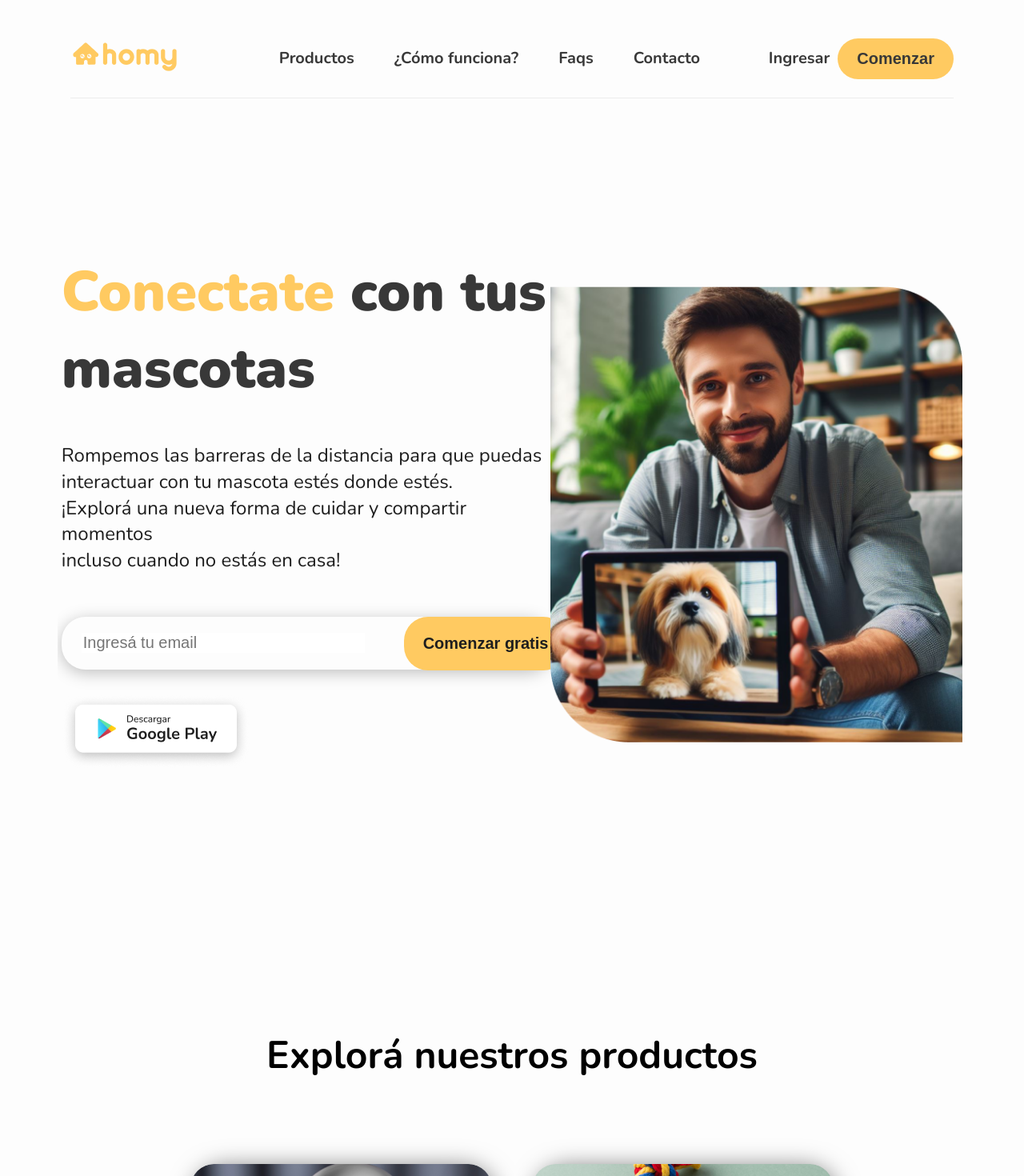
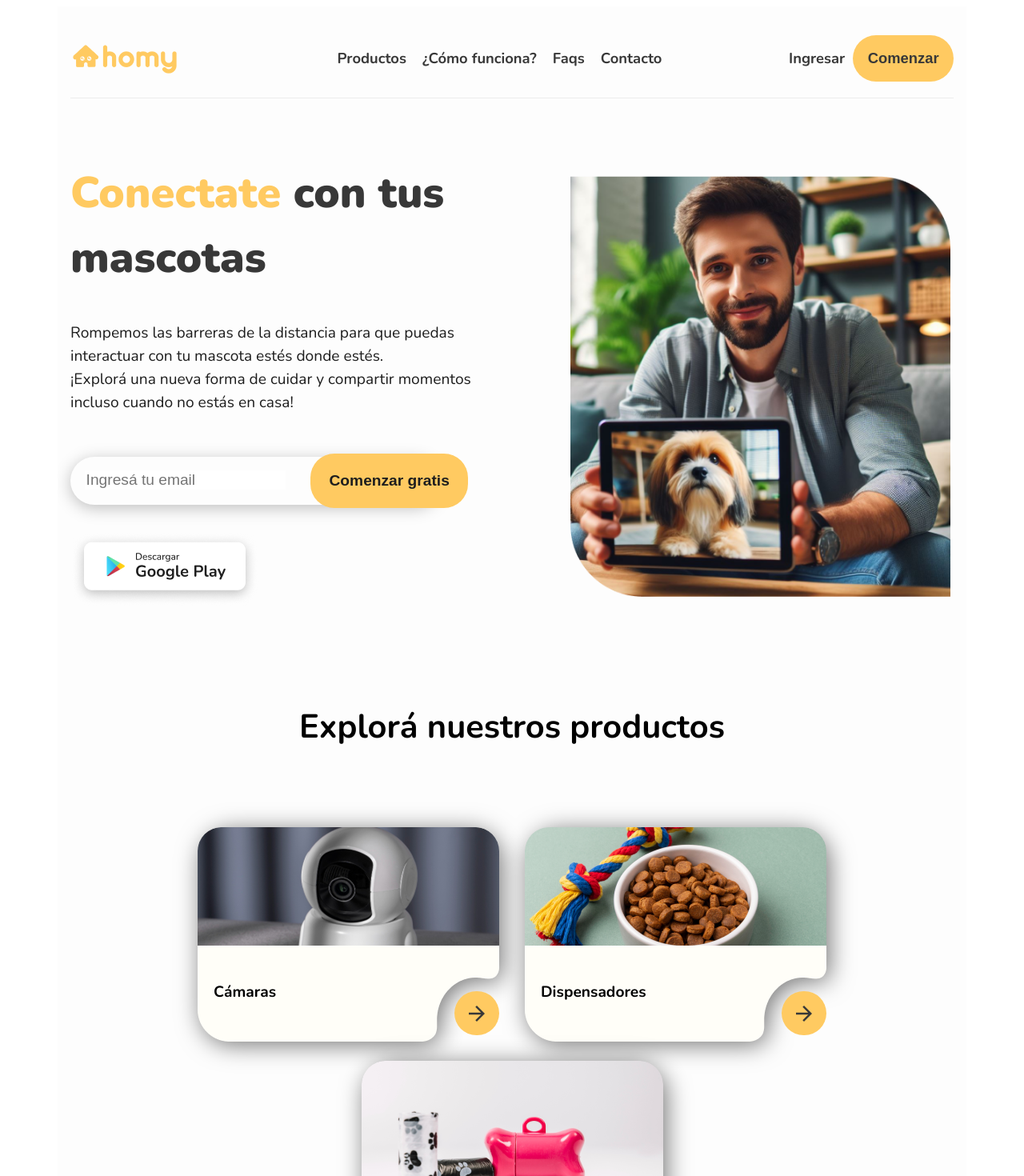
Before and after one commit to jimenabelentorrilla/homy, a React (Vite) app: page /signIn in a window 1280 px wide. Shown: the top 1470 px of the page at 80% size. Built offline with nearby package versions, Linux system fonts and the light colour scheme.

Commit message:
mq nav header y our

```diff
--- a/src/App.css
+++ b/src/App.css
@@ -2,6 +2,11 @@
   margin: 0 auto;
   padding: 1rem;
   overflow-x: hidden;
+  font-family: "Nunito", sans-serif;
+  line-height: 1.5;
+  background-color: #FDFDFD;
+  scroll-behavior: smooth;
+
   /*colors*/
   --accent: #FFCA61;
   --primary: #FFCA61;
@@ -9,16 +14,6 @@
   --black: #383838;
 }
 html {
-  font-family: "Nunito", sans-serif;
-  line-height: 1.5;
-  background-color: #FDFDFD;
-  scroll-behavior: smooth;
   max-width: 90%;
-  margin: 0 auto;
+  margin-inline: auto;
 }
-.contenedor{
-  display: flex;
-  justify-content: center;
-  flex-direction: column;
-  align-items: center;
-}
--- a/src/componentes/Header/Header.css
+++ b/src/componentes/Header/Header.css
@@ -3,9 +3,10 @@
 .header{
     display: flex;
     justify-content: center;
+    flex-direction: column;
     width: 88vw;
     align-items: center;
-    height: 130vh;
+    min-height: 45rem;
   }
   .hr-lf{
     display: flex;
@@ -22,7 +23,6 @@
   .hr-text h1{
     font-weight: 900;
     color: var(--black);
-    line-height: 95.48px;
     margin: 0;
   }
   .hr-text span{
@@ -31,36 +31,41 @@
   .hr-text p{
     font-weight: 400;
     color: #1E1E1E;
-    line-height: 32.74px;
     width: 100%;
   }
   .pos-btn{
     width: 100%;
+    display: flex;
+    flex-direction: row;
+    align-items: center;
   }
   .input-cnt{
     border-radius: 30px;
     box-shadow: 0px 4px 20px 0px #00000040;
     position: absolute;
-    padding: 20px 25px;
-    width: 92%;
+    padding: 1.1em;
+    width: 85%;
   }
 
   .input{
     color: var(--black);
     font-weight: 400;
     border: none;
-    width: 350px;
     outline: none;
   }
   .btn-ip{
-    padding: 22px 24px;
+    padding: 1.2em;
     border-radius: 30px;
     background-color: var(--accent);
     color: #1E1E1E;
     font-weight: 700;
     border: none;
     position: relative;
-    left: 70%;
+    left: 60%;
+  }
+  .google-btn img{
+    max-width: 100%;
+    display:block;
   }
   .google-btn:hover{
     cursor: pointer;
@@ -73,85 +78,90 @@
     align-items: center;
   }
   .hr-rg img{
-    max-width: 100%;
+    max-width: 90%;
     height: auto;
   }
 
   @media (width < 576px) {
-    .header{
-      flex-direction: column;
-    }
     .hr-rg{
       display: none;
     }
     .hr-text h1{
-      font-size: 2.9em;
-      line-height: 71.48px;
+      font-size: 2.2em;
     }
     .hr-text p{
-       font-size: 1em;
+       font-size: 0.8em;
     }
     .input, .btn-ip{
-      font-size: 1em;
+      font-size: 0.8em;
+    }
+    .input-cnt{
+      padding: 0.7em;
     }
   }
 
   @media (min-width: 576px) and (max-width: 767.99px){
-    .header{
-      flex-direction: column;
-    }
     .hr-rg{
       display: none;
     }
     .hr-text h1{
-      font-size: 3.6em;
+      font-size: 2.6em;
     }
     .hr-text p{
-       font-size: 1.2em;
-    }
-    .input, .btn-ip{
-      font-size: 1em;
-    }
-  }
-
-  @media (min-width: 768px) and (max-width: 991.99px){
-    .header{
-      flex-direction: column;
-    }
-    .hr-rg{
-      display: none;
-    }
-    .hr-text h1{
-      font-size: 4em;
-    }
-    .hr-text p{
-       font-size: 1.3em;
+       font-size: 0.9em;
     }
     .input, .btn-ip{
       font-size: 1.05em;
     }
   }
 
+  @media (min-width: 768px) and (max-width: 991.99px){
+    .hr-rg{
+      display: none;
+    }
+    .hr-text h1{
+      font-size: 3.5em;
+    }
+    .hr-text p{
+       font-size: 1.2em;
+    }
+    .input, .btn-ip{
+      font-size: 1.2em;
+    }
+  }
+
 
   @media (min-width: 992px) and (max-width: 1199.99px) {
-   .header{
-    flex-direction: column;
-   }
    .hr-rg{
     display: none;
     }
     .hr-text h1{
-      font-size: 4.375em;
+      font-size: 3.375em;
     }
     .hr-text p{
-       font-size: 1.4em;
+       font-size: 1.2em;
     }
     .input, .btn-ip{
-      font-size: 1.15em;
+      font-size: 1.2em;
     }
   }
+  @media (min-width: 1200px) and (max-width: 1399.99px) {
+    .header{
+      flex-direction: row;
+      justify-content: space-between;
+    }
+    .hr-text h1{
+      font-size: 3.375em;
+    }
+    .hr-text p{
+       font-size: 1.2em;
+    }
+    .input, .btn-ip{
+      font-size: 1.20em;
+    }
+   }
 
-  @media (width > 1200px){
+  @media (width > 1400px){
     .header{
       flex-direction: row;
       justify-content: space-between;
--- a/src/componentes/Header/Header.jsx
+++ b/src/componentes/Header/Header.jsx
@@ -6,7 +6,9 @@ import { AppContext } from "../../context/AppProvider";
 
 export const Header = () => {
 
-    const { handleOpenSignUp , email, onInputChange} = useContext(AppContext);
+    const { handleOpenSignUp , email, onInputChange, AosInit} = useContext(AppContext);
+
+    AosInit()
 
   return (
     <>
--- a/src/componentes/Nav/Nav.css
+++ b/src/componentes/Nav/Nav.css
@@ -3,14 +3,14 @@
     display: flex;
     flex-direction: row;
     align-items: center;
-    height: 98px;
+    min-height: 6.125rem;
     border-bottom: 1px solid #EDEDED;
     justify-content: space-between;
     width: 100%;
   }
   .ul-flex {
     flex-direction: row;
-    gap: 50px;
+    gap: 3.125em;
     list-style-type: none;
   }
   .ul-flex li, .cnt-flex p, .cnt-flex button{
@@ -21,18 +21,22 @@
   .ul-flex a{
     text-decoration: none;
   }
+  .logo{
+    max-width: 100%;
+    display: block;
+  }
   .cnt-flex{
     display: flex;
     flex-direction: row;
     align-items: center;
-    gap: 10px;
+    gap: 0.625em;
     list-style-type: none;
   }
   .cnt-flex a{
     text-decoration: none;
   }
   .cnt-flex button{
-    padding: 14px 24px;
+    padding: 1em;
     border-radius: 30px;
     background-color: var(--accent);
     border: none;
@@ -85,8 +89,17 @@
       font-size: 1.15em;
     }
   }
+  @media (min-width: 1200px) and (max-width: 1399.98px) {
+    .ul-flex {
+      gap: 20px;
+      display:flex;
+    }
+    .ul-flex li, .cnt-flex p, .cnt-flex button{
+      font-size: 1.15em;
+    }
+  }
 
-  @media (width > 1200px){
+  @media (width > 1400px){
     .ul-flex {
       gap: 50px;
       display: flex;
--- a/src/componentes/Nav/Nav.jsx
+++ b/src/componentes/Nav/Nav.jsx
@@ -22,7 +22,7 @@ export const Nav = () => {
     <>
         <div className="cnt-nav" data-aos="fade-down" data-aos-duration="2000">
             <div>
-                <NavLink to="/"><img src={Logo}/></NavLink>
+                <NavLink to="/"><img className="logo" src={Logo}/></NavLink>
             </div>
             <ul className="ul-flex">
                 <a href="#productos"><li>Productos</li></a>
@@ -49,7 +49,6 @@ export const Nav = () => {
                     />
                </Box>
         </Modal>
-
         <Modal
             open={openSignUp}
             aria-labelledby="modal-modal-title"
@@ -61,7 +60,6 @@ export const Nav = () => {
                     />
                </Box>
         </Modal>
-
     </>
   )
 }
--- a/src/componentes/Our/Our.css
+++ b/src/componentes/Our/Our.css
@@ -1,12 +1,12 @@
 /****nuestros productos****/
+
 .row-2{
     display: flex;
     flex-direction: column;
     align-items: center;
-    justify-content: space-between;
-    height: auto;
-    gap: 60px;
-    padding: 80px 0px;
+    justify-content: center;
+    gap: 3.75em;
+    min-height: 49.375em;
   }
   .row-2 h2{
     font-weight: 700;
@@ -16,19 +16,21 @@
     display: flex;
     flex-direction: column;
     align-items: center;
-    gap: 60px;
+    gap: 3.75em;
+    width: 100%;
   }
   .cards-conteiner{
     display: flex;
     justify-content: center;
     align-items: center;
     height: auto;
-    gap: 50px;
+    width: 100%;
     flex-wrap: wrap;
+    gap: 2em;
   }
 
   .ver-btn{
-    padding: 16px 24px 16px 24px;
+    padding: 1em 1.5em 1em 1.5em;
     border: 2px var(--accent) solid;
     border-radius: 30px;
     background-color: transparent;
@@ -45,17 +47,15 @@
   /**card*/
   .bg-card-flex{
     max-width: 100%;
-    height: auto;
+    display: block;
   }
   .bg-card{
     position: absolute;
-    max-width: 100%;
-    height: auto;
   }
   .bg-card img{
     filter: drop-shadow(rgba(0, 0, 0, 0.533) 0.3rem 0.3rem 15px);
     max-width: 100%;
-    height: auto;
+    display: block;
   }
   .img-card{
     position: relative;
@@ -63,13 +63,15 @@
   }
   .img-card img{
     border-radius: 30px 30px 0px 0px;
+    max-width: 100%;
+    display: block;
   }
   .card-box-flex{
     display: flex;
     flex-direction: row;
     align-items: end;
     justify-content: space-between;
-    height: 113px;
+    min-height: 7em;
   }
   .text-card{
     position: relative;
@@ -80,8 +82,8 @@
   .arrow-btn{
     position: relative;
     border-radius: 100px;
-    width: 67px;
-    height: 67px;
+    width: 4.1875em;
+    height: 4.1875em;
     background-color: var(--accent);
     border: none;
     display: flex;
@@ -96,10 +98,10 @@
       flex-direction: column;
     }
     .row-2 h2{
-      font-size: 2em;
+      font-size: 1.5em;
     }
     .ver-btn, .text-card{
-      font-size: 1.3em;
+      font-size: 1.2em;
     }
   }
 
@@ -108,14 +110,27 @@
       flex-direction: column;
     }
     .row-2 h2{
-      font-size: 2.5em;
+      font-size: 2em;
     }
     .ver-btn, .text-card{
-      font-size: 1.4em;
+      font-size: 1.3em;
     }
   }
 
   @media (min-width: 768px) and (max-width: 991.99px){
+    .cards-conteiner{
+      flex-direction: column;
+    }
+    .row-2 h2{
+      font-size: 2.6em;
+    }
+    .ver-btn, .text-card{
+      font-size: 1.3em;
+    }
+  }
+
+
+  @media (min-width: 992px) and (max-width: 1199.98px) {
     .cards-conteiner{
       flex-direction: column;
     }
@@ -126,23 +141,23 @@
       font-size: 1.4em;
     }
   }
-
-
-  @media (min-width: 992px) and (max-width: 1199.98px) {
+  @media (min-width: 1200px) and (max-width: 1399.98px) {
     .cards-conteiner{
       flex-direction: row;
     }
     .row-2 h2{
-      font-size: 2.9em;
+      font-size: 2.6em;
     }
     .ver-btn, .text-card{
-      font-size: 1.4em;
+      font-size: 1.2em;
     }
   }
 
-  @media (width > 1200px){
+  @media (width > 1400px){
     .cards-conteiner{
       flex-direction: row;
+      justify-content: space-between;
+      gap: 1em;
     }
     .row-2 h2{
       font-size: 3em;
```
